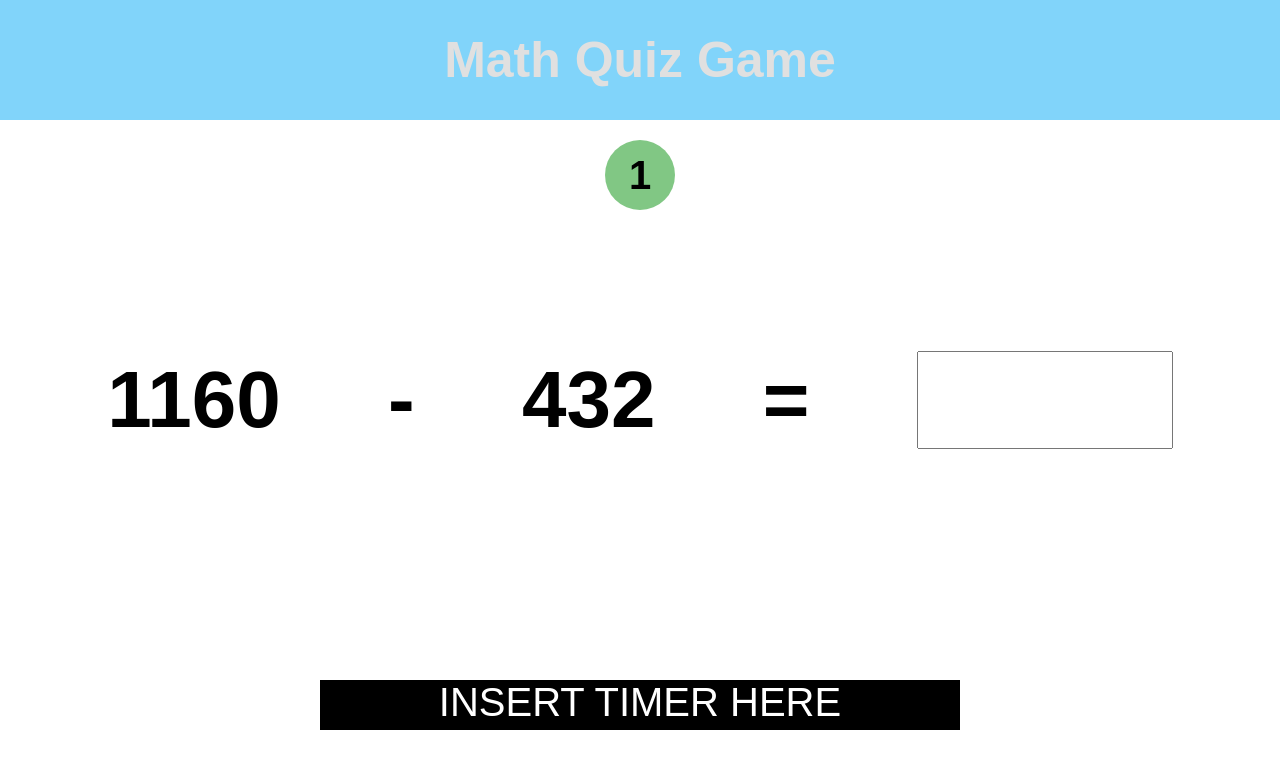
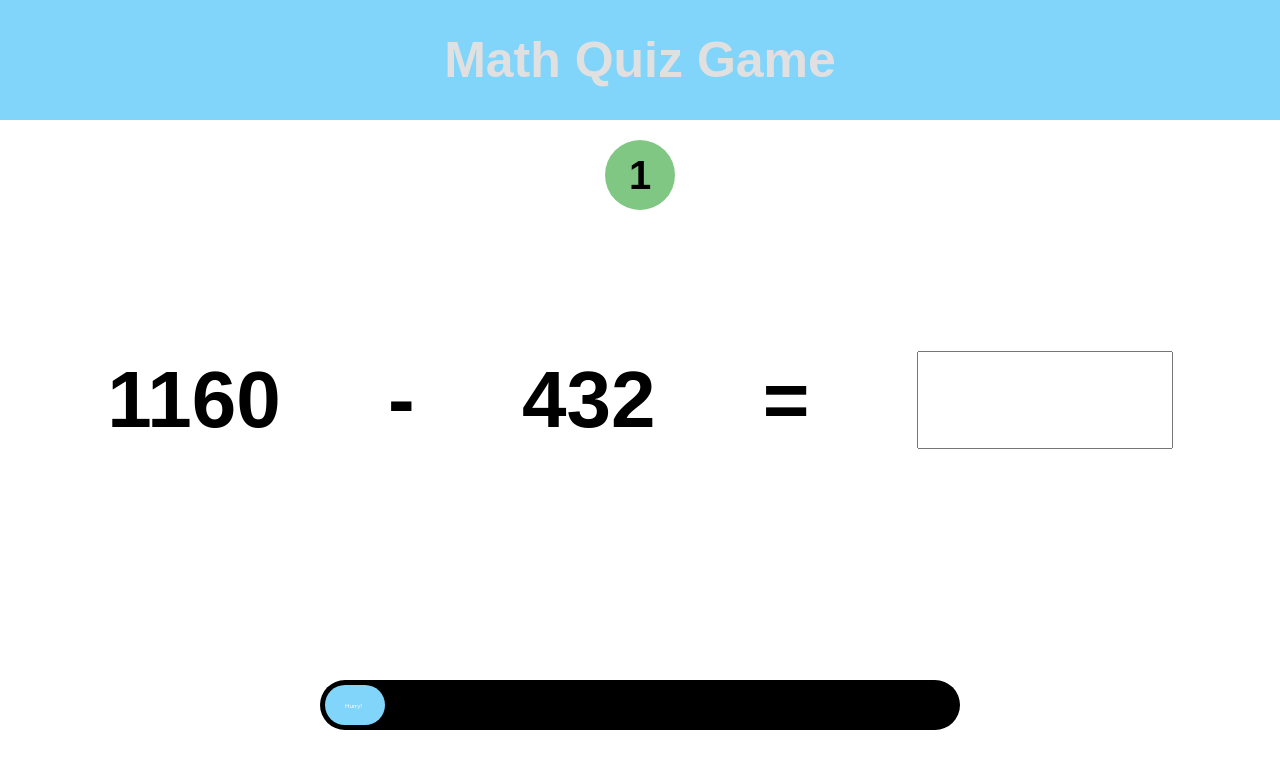
Before and after one commit to staten-island-tech/quizgame-wuchangzhen, a website built with Parcel: page src/index.html in a window 1280 px wide. Built offline with nearby package versions, Linux system fonts and the light colour scheme.

Commit message:
not working. want to cry
- i think my sizing in my css is throwing off the width values that i should be getting
- after make it work, figure out how to reverse it, and then weorry about more complex implementations like adding and subtracting time

```diff
--- a/src/index.html
+++ b/src/index.html
@@ -1,9 +1,9 @@
 <html lang="en">
   <head>
-    <meta charset="UTF-8">
-    <meta http-equiv="X-UA-Compatible" content="IE=edge">
-    <meta name="viewport" content="width=device-width, initial-scale=1.0">
-    <link rel="stylesheet" href="scss/main.scss">
+    <meta charset="UTF-8" />
+    <meta http-equiv="X-UA-Compatible" content="IE=edge" />
+    <meta name="viewport" content="width=device-width, initial-scale=1.0" />
+    <link rel="stylesheet" href="scss/main.scss" />
     <link rel="shortcut icon" href="img/favicon.png" />
     <title>Math Quiz Game</title>
   </head>
@@ -22,11 +22,10 @@
         <h1 class="operator number">×</h1>
         <h1 class="second-number number">321</h1>
         <h1 class="equals number">=</h1>
-            <input type="number" class="answer-field">
+        <input type="number" class="answer-field" />
       </div>
-        <div class="timer-container">
-            <div class="timer">INSERT TIMER HERE</div>
-        </div>
+      <div class="timerBar" style="--width: 10" data-label="Hurry!"></div>
+      <!-- A bunch of people use the data attribute for putting stuff inside of the progress bar but not sure if its exactly needed yet -->
     </section>
     <script src="js/index.js"></script>
   </body>
--- a/src/scss/main.scss
+++ b/src/scss/main.scss
@@ -1,6 +1,10 @@
-@import "_variables.scss";
-@import "_mixins.scss";
+@import '_variables.scss';
+@import '_mixins.scss';
 
+body {
+  padding: 0;
+  margin: 0;
+}
 .header {
   background-color: color(light-blue);
   height: 15vh;
@@ -67,16 +71,31 @@
   width: 20vw;
 }
 
-.timer-container {
+//This countdown bar takes advantage of a lot of css ex: ::before, ::after that create pseudo-elements
+.timerBar {
   position: absolute;
   top: 85%;
   width: 50vw;
   height: 5rem;
   background-color: black;
+  border-radius: 2.5rem;
+  color: white;
 }
 
-.timer {
-  text-align: center;
-  font-size: 4rem;
-  color: white;
+//new element that takes place right at the beginning of the progress bar
+.timerBar::before {
+  //content for data-label attribute
+  content: attr(data-label);
+  display: flex;
+  align-items: center;
+  position: absolute;
+  left: 0.5rem;
+  top: 0.5rem;
+  bottom: 0.5rem;
+  width: calc(const(--width, 0) * 1%);
+  min-width: 2rem;
+  max-width: calc(100% - 1rem);
+  background-color: color(light-blue);
+  border-radius: 2rem;
+  padding: 2rem;
 }
```
Also changed, not shown: src/js/TimeBar.js (+11 -5 lines), dist/index.html, 2 other files. Lines whose indentation alone changed are shown as unchanged.
